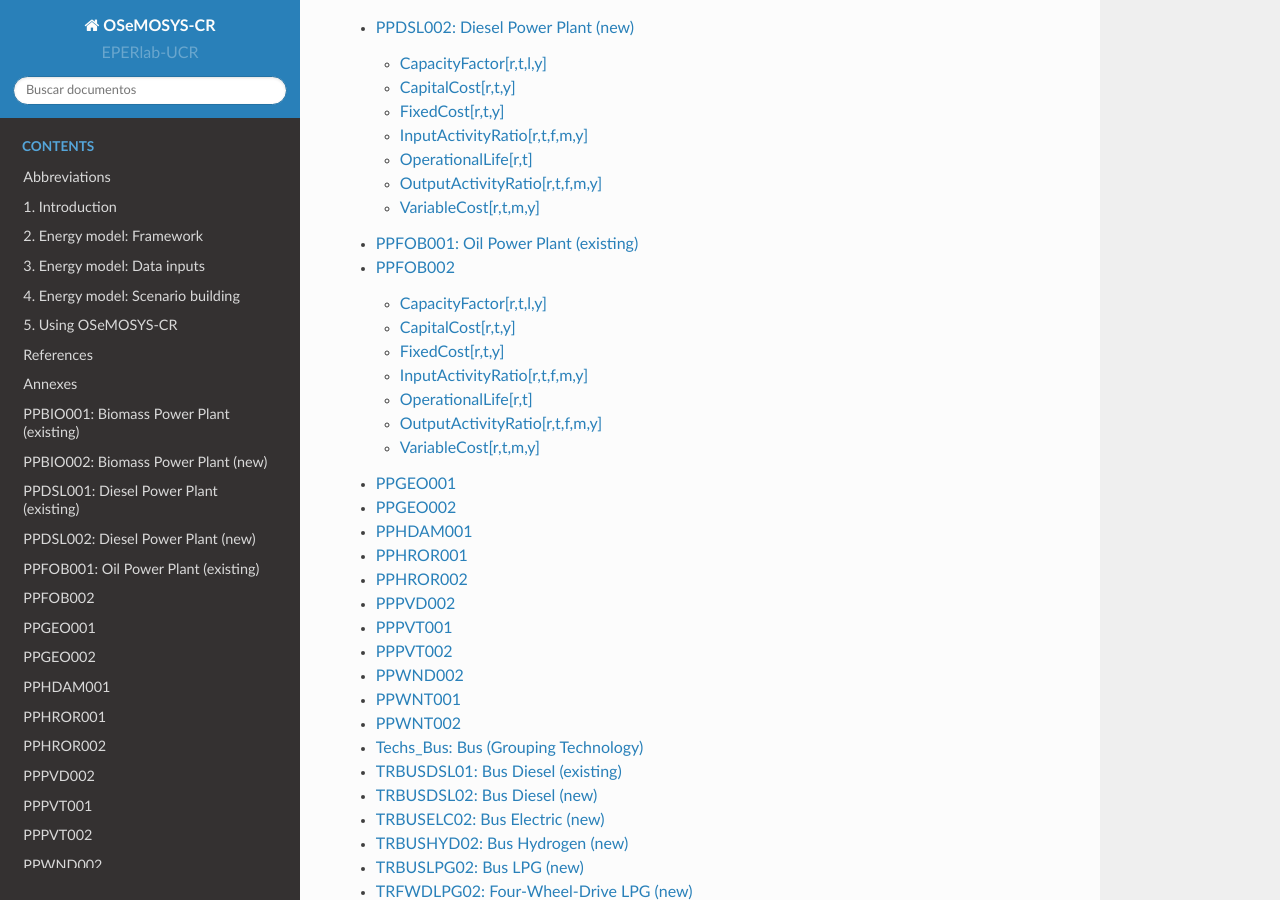
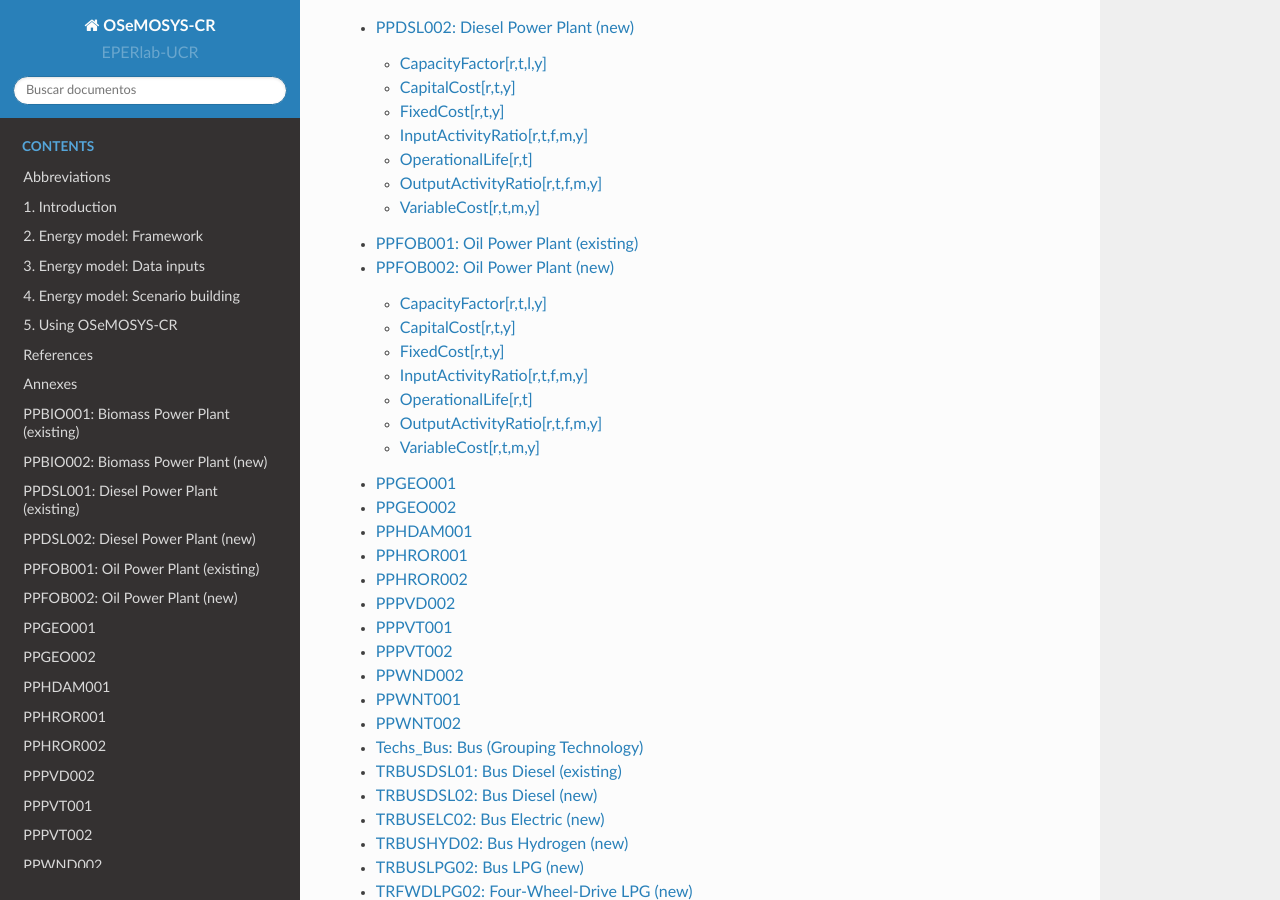
Before and after one commit to EPERLab/OSeMOSYS-CR, a Sphinx documentation site: the page built from docs/index.rst, in a window 1280 px wide and 900 px high, scrolled down 1536 px. Built offline with Sphinx 7.4.7 and the Read the Docs theme 2.0.0, drawn with Linux system fonts in a browser that asks for light colours; formulas are drawn with MathJax 3.

Commit message:
Update 08_PPFOB002.rst

```diff
--- a/docs/fichas/08_PPFOB002.rst
+++ b/docs/fichas/08_PPFOB002.rst
@@ -1,4 +1,4 @@
-PPFOB002
+PPFOB002: Oil Power Plant (new)
 =====================================
 
 +-------------------------------------------------+-------+--------------+--------------+--------------+--------------+
```
